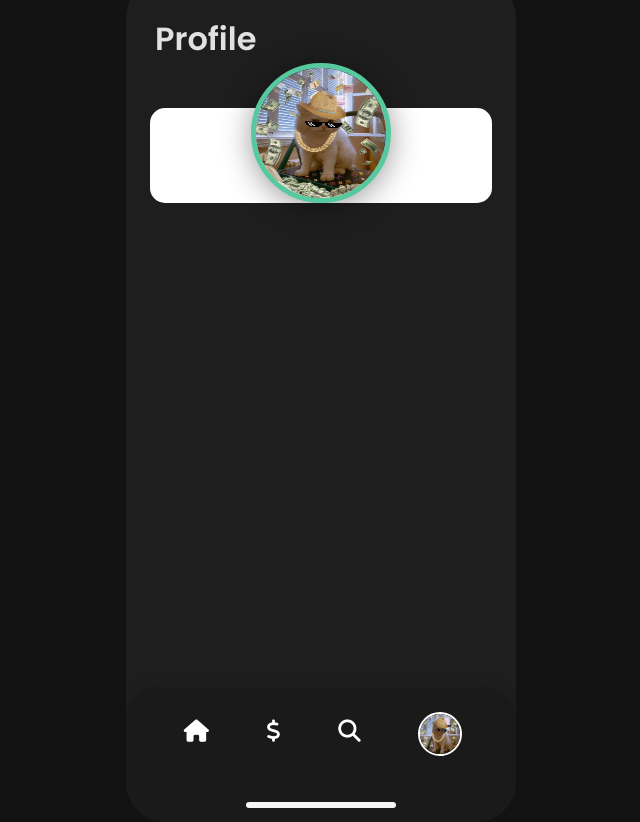
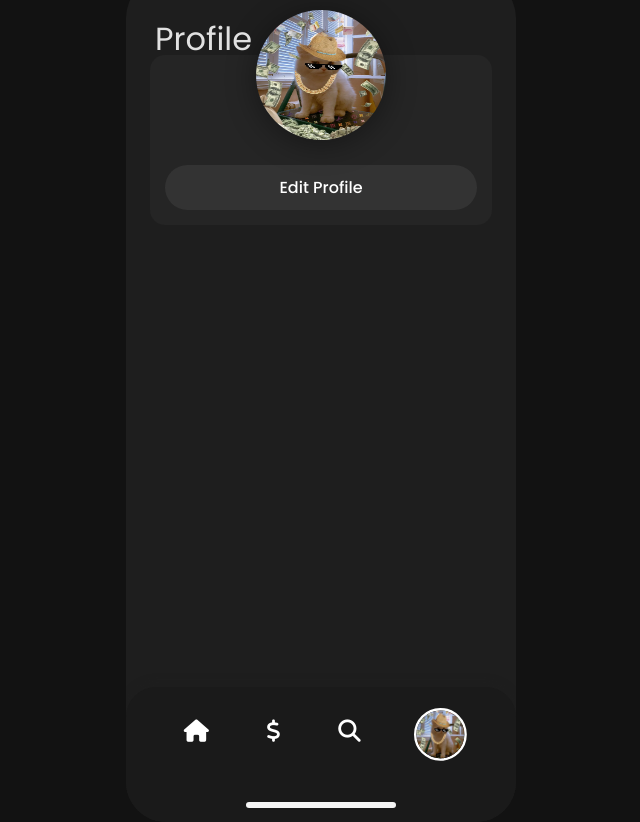
Before and after one commit to someguy5583/CashappRecreation, a plain HTML site: page profile.html in a window 1280 px wide. Shown: the whole page, without its empty margins (319-959 px from the left). Drawn offline with nearby package versions, Linux system fonts and the light colour scheme.

Commit message:
Made button in Profile Page and Quality of Life Changes

```diff
--- a/profile.html
+++ b/profile.html
@@ -14,12 +14,13 @@
     <div class="container">
         <div class="app">
             <div class="profilePage">
-                <p class="heading">Profile</p>
                 <div class="grid">
+                    <p class="heading">Profile</p>
                     <div class="profile">
                         <img src="profile.webp" class="profilePicture" alt="Profile Picture">
                         <div class="about">
-
+                            <div class="profilePicture"></div>
+                            <button class="editProfile">Edit Profile</button>
                         </div>
                     </div>
                     <div class="socialsContainer">
@@ -40,7 +41,7 @@
                     <a href="search.html" class="linkToSearch">
                         <i class="fa-solid fa-magnifying-glass"></i>
                     </a>
-                    <div class="pfp">
+                    <div class="pfp active">
                         <a href="profile.html" class="linkToProfile">
                             <img class="pfp" src="profile.webp" alt="">
                         </a>
--- a/script.js
+++ b/script.js
@@ -14,7 +14,8 @@ function updateDisplay() {
     cashBalanceElement.textContent = f.format(balance); // Pass number directly
 
     // Change color if balance is negative
-    cashBalanceElement.style.color = balance < 0 ? "#ff0000" : "black";
+    cashBalanceElement.style.color = balance < 0 ? "#e45858" : "#56c99f";
+
 }
 
 function addCash() {
@@ -69,3 +70,5 @@ document.addEventListener("DOMContentLoaded", function () {
         });
     }
 });
+
+console.log(balance)
--- a/style.css
+++ b/style.css
@@ -5,6 +5,7 @@ body {
     padding: 0;
     margin: 0;
     background: #121212;
+    box-sizing: border-box;
 }
 
 * {
@@ -34,8 +35,8 @@ p {
 }
 
 .heading {
-    font-size: 1.75rem;
-    font-weight: 600;
+    font-size: 1.5rem;
+    font-weight: 400;
 }
 
 .savingsCash {
@@ -194,6 +195,13 @@ p {
     margin-top: 45px;
 }
 
+.profilePage p {
+    grid-area: profile;
+    float: left;
+    z-index: 100000;
+    margin-top: -40px;
+}
+
 .profile {
     display: flex;
     justify-content: center;
@@ -206,13 +214,14 @@ p {
 
 .about {
     position: absolute;
-    height: 100%;
-    width: 100%; /* Ensure it takes up the full width */
-    background: #ffffff;
+    height: auto;
+    width: calc(100% - 30px); /* Ensure it takes up the full width */
+    background: #252525;
     border-radius: 15px;
     top: 0;
     left: 0;
     z-index: 1; /* Make sure it's not behind other elements */
+    padding: 15px;
 }
 
 .padding {
@@ -225,14 +234,28 @@ p {
     top: 0;
     margin-top: -45px;
     z-index: 2;
-    border: 5px solid #56c99f;
+    /*border: 3px solid #ffffff;*/
     filter: drop-shadow(0px 4px 15px rgba(0, 0, 0, 0.4)); /* Soft dark shadow */
+}
+
+.editProfile {
+    width: 100%;
+    border-radius: 10000px;
+    background: #333333;
+    border: none;
+    color: #fff;
+    font-family: "Poppins", serif;
+    font-size: 1rem;
+    font-weight: 500;
+    padding: 10px 20px;
+    margin-top: 10px;
+    transition: 200ms;
 }
 
 /* -------------------------------------------------CARD STYLING----------------------------------------------- */
 
 .card {
-    background: #2d2d2d;
+    background: #252525;
     border-radius: 15px;
     padding: 15px;
     height: 175px;
@@ -396,7 +419,7 @@ img {
 
 /* Popup container */
 .popup-content {
-    background: white;
+    background: #252525;
     padding: 20px;
     border-radius: 12px;
     text-align: center;
@@ -435,7 +458,7 @@ input[type=number]::-webkit-outer-spin-button {
 
 /* Deposit button */
 .deposit-btn {
-    background: #000;
+    background: #56c99f;
     color: white;
     padding: 12px 15px;
     border: none;
@@ -447,7 +470,7 @@ input[type=number]::-webkit-outer-spin-button {
 }
 
 .deposit-btn:hover {
-    background: #444;
+    background: #28b182;
 }
 
 .deposit-btn:active {
```
Also changed, not shown: index.html (+1 -1 lines).
